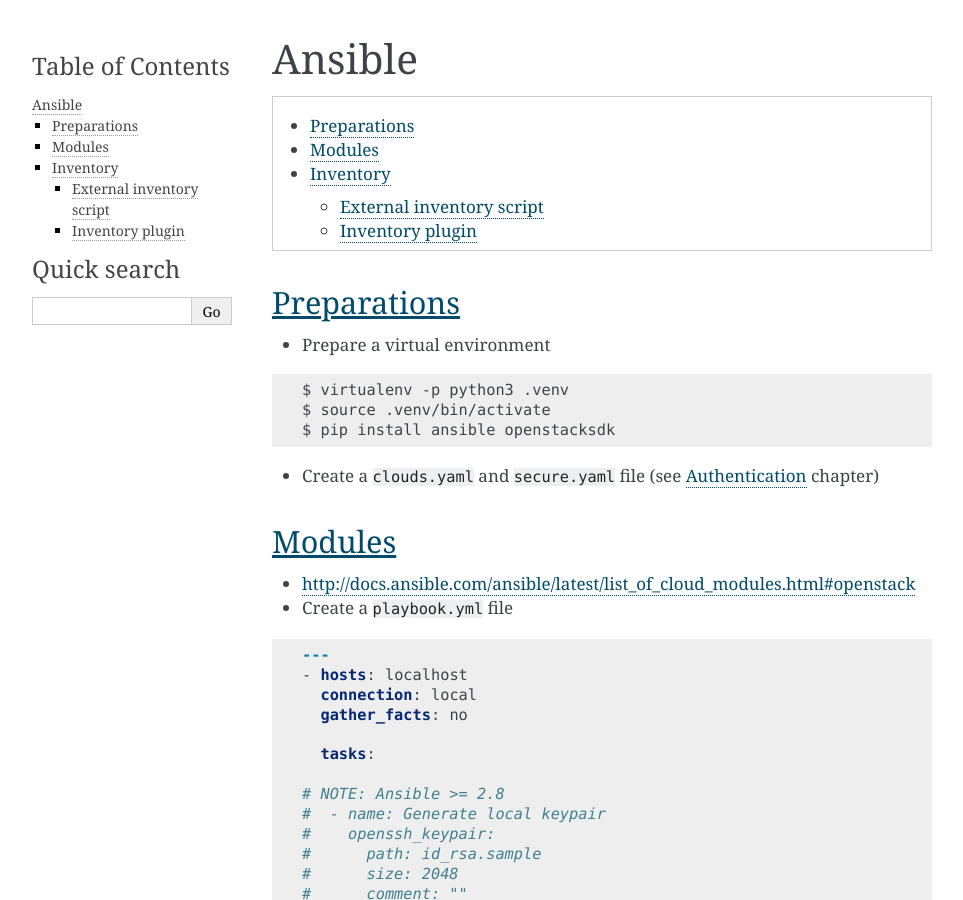
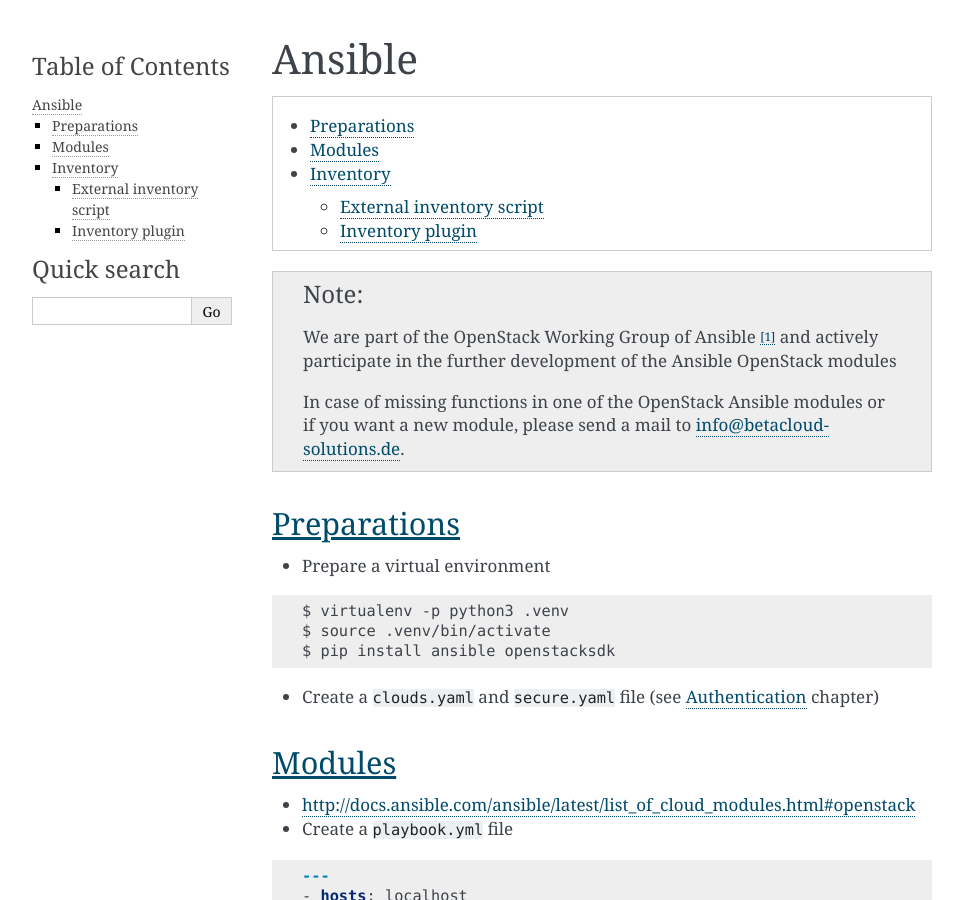
Before and after one commit to betacloud/documentation, a Sphinx documentation site: the page built from source/usage/ansible.rst, in a window 1280 px wide and 900 px high. Shown: the whole window, without its empty margins (148-1111 px from the left). Built offline with Sphinx 7.4.7, drawn with Linux system fonts in a browser that asks for light colours; some of the changed text lies outside the part shown.

Commit message:
We are part of the OpenStack Working Group of Ansible

```diff
--- a/source/usage/ansible.rst
+++ b/source/usage/ansible.rst
@@ -4,6 +4,14 @@
 
 .. contents::
    :local:
+
+.. note::
+
+   We are part of the OpenStack Working Group of Ansible [#s1]_ and actively participate
+   in the further development of the Ansible OpenStack modules
+
+   In case of missing functions in one of the OpenStack Ansible modules or if you want
+   a new module, please send a mail to info@betacloud-solutions.de.
 
 Preparations
 ============
```
Also changed, not shown: other parts of source/usage/ansible.rst (+2 -0 lines).
